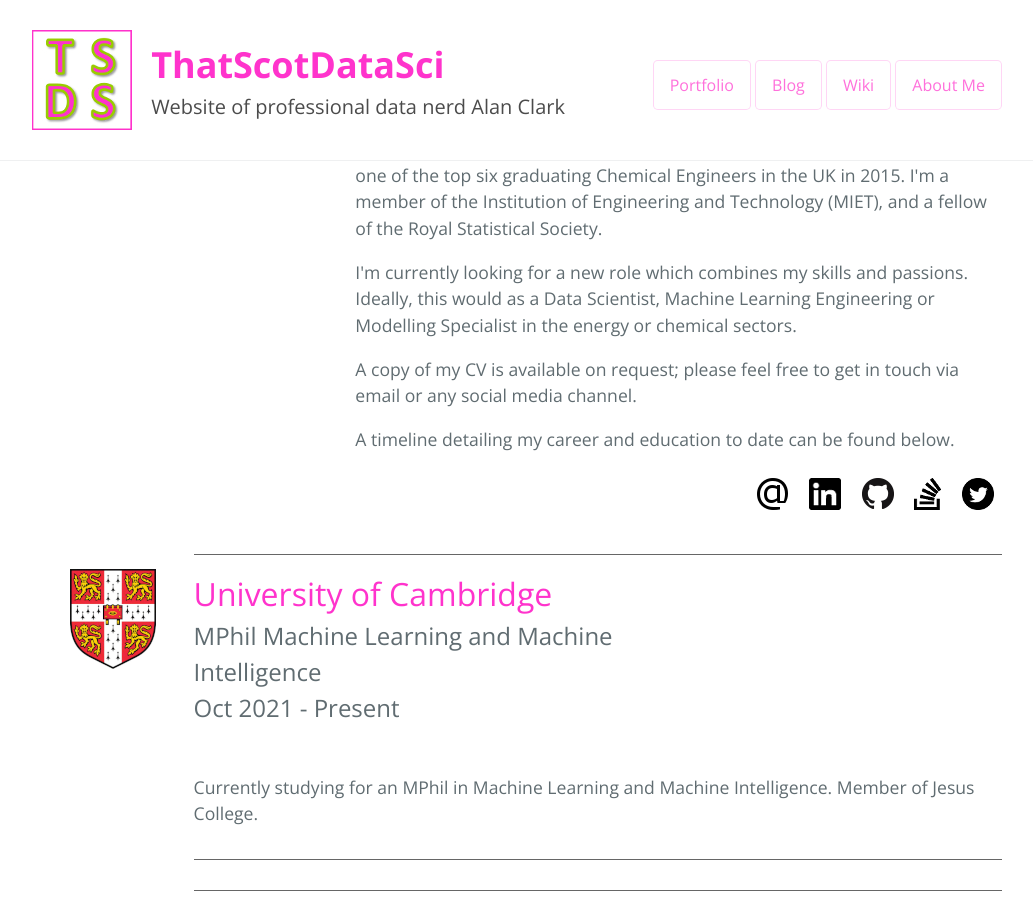
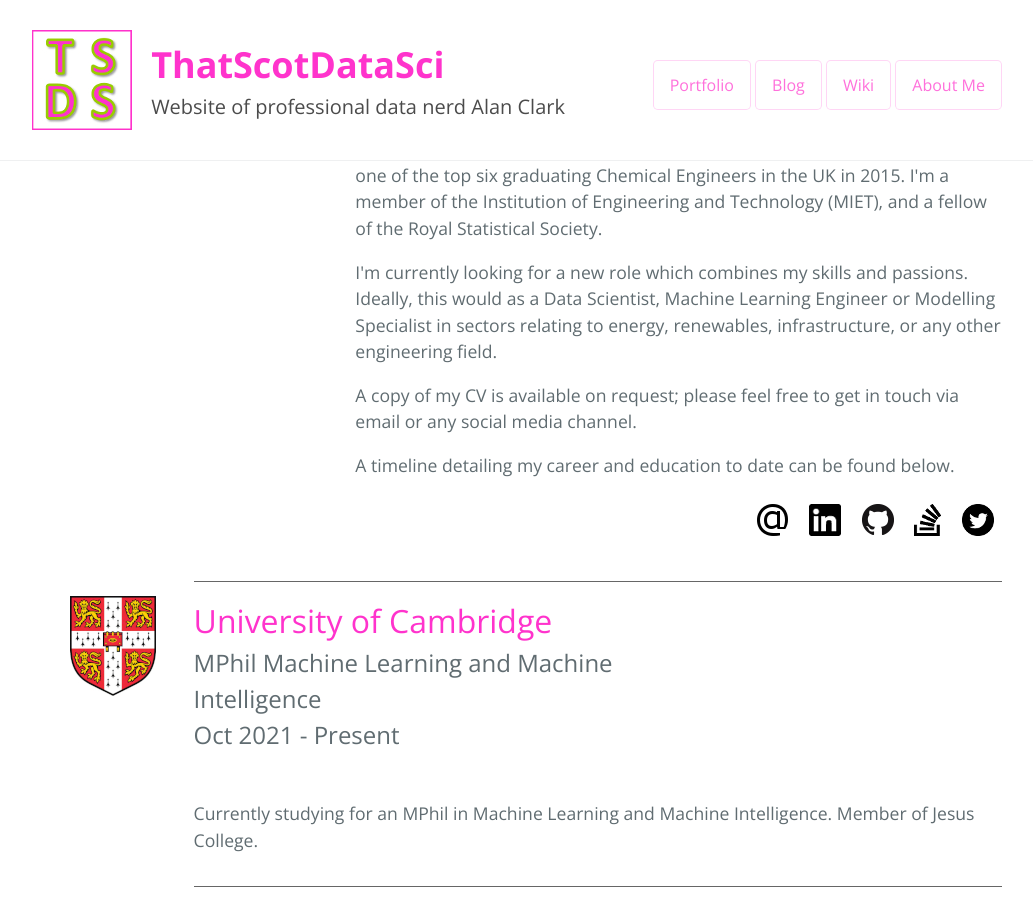
Before and after one commit to thatscotdatasci/thatscotdatasci.github.io, a Jekyll site: the page built from about.html, in a window 1280 px wide and 900 px high, scrolled down 343 px. Shown: the whole window, without its empty margins (123-1156 px from the left). Built offline with Jekyll 4.4.1, drawn with Linux system fonts in a browser that asks for light colours.

Commit message:
Fix typo in homepage

```diff
--- a/about.html
+++ b/about.html
@@ -13,7 +13,7 @@
     <div class="col-8">
       <p>I'm passionate about using data to solve complex, real-world problems. I have 6 years experience of developing cloud-native, data-driven products in a variety of programming languages and frameworks, with specialist skills as a Full Stack Data Scientist/Machine Learning Engineer. I've held roles in the energy, trading and consulting sectors, where I have proven my ability to deliver top quality products under pressure in fast-paced and ever-changing environments.</p>
       <p>I've recently completed studying for an <a href="https://www.mlmi.eng.cam.ac.uk">MPhil in Machine Learning and Machine Intelligence</a> at the University of Cambridge. I further hold an MEng in Chemical Engineering from the University of Edinburgh, and was recognised as one of the top six graduating Chemical Engineers in the UK in 2015. I'm a member of the Institution of Engineering and Technology (MIET), and a fellow of the Royal Statistical Society.</p>
-      <p>I'm currently looking for a new role which combines my skills and passions. Ideally, this would as a Data Scientist, Machine Learning Engineering or Modelling Specialist in the energy or chemical sectors.</p>
+      <p>I'm currently looking for a new role which combines my skills and passions. Ideally, this would as a Data Scientist, Machine Learning Engineer or Modelling Specialist in sectors relating to energy, renewables, infrastructure, or any other engineering field.</p>
       <p>A copy of my CV is available on request; please feel free to get in touch via email or any social media channel.</p>
       <p>A timeline detailing my career and education to date can be found below.</p>
       {% include social-media-links.html %}
```
